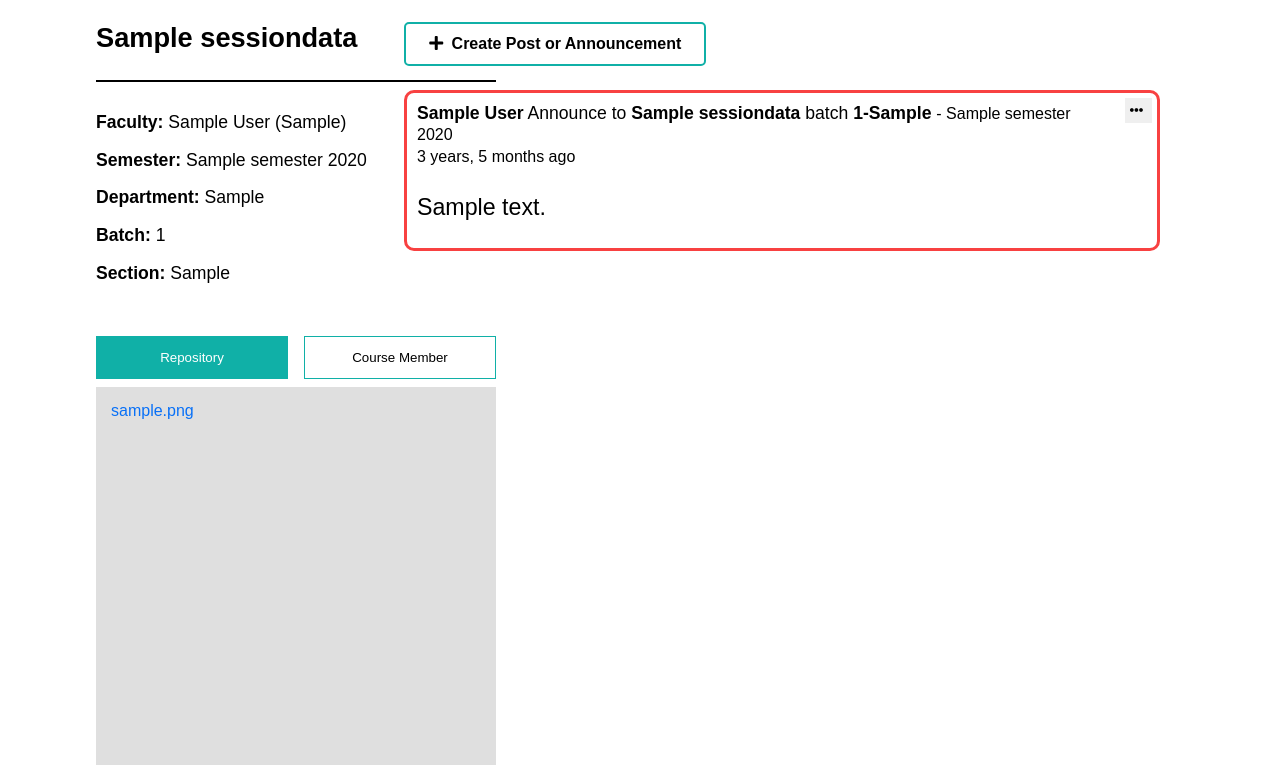
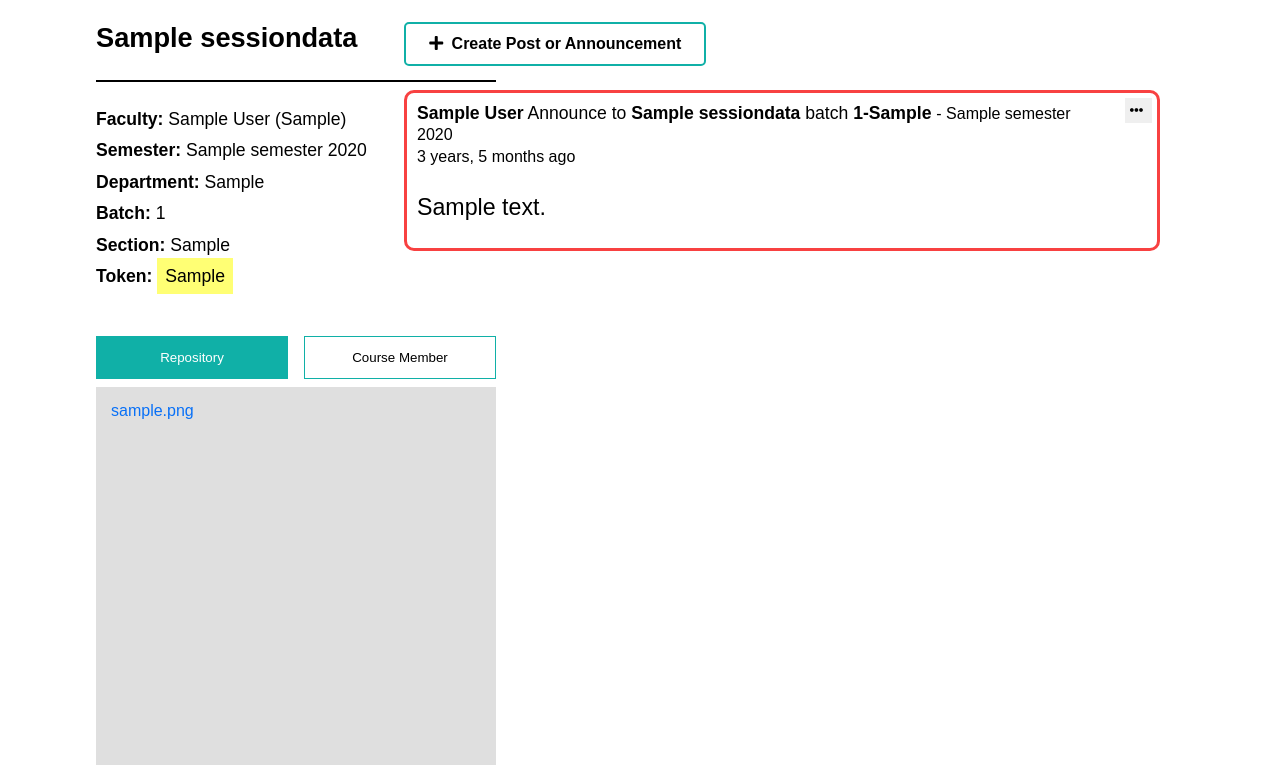
Before and after one commit to tanvirmahmud66/CSBox, a Django app: a page that uses csbox/templates/teacher/single_course.html in a window 1280 px wide. Shown: the part 55-820 px from the top of the page. Run offline with Django 4.2, Linux system fonts and the light colour scheme; a user stored in the database is signed in; tables that the repository leaves empty hold one stand-in row (values such as "Sample post"); grey boxes marked "Sample" are stand-in pictures.

Commit message:
unique token for each session - joining session

```diff
--- a/csbox/main/admin.py
+++ b/csbox/main/admin.py
@@ -33,7 +33,7 @@
 
 
 class SessionDataView(admin.ModelAdmin):
-    list_display = ('sessionName', 'department', 'batch', 'section', 'faculty', 'semester')
+    list_display = ('sessionName', 'token','department', 'batch', 'section', 'faculty','semester')
 
 
 class PostDBView(admin.ModelAdmin):
--- a/csbox/main/models.py
+++ b/csbox/main/models.py
@@ -126,7 +126,7 @@
     section = models.ForeignKey(Section, on_delete=models.CASCADE)
     faculty = models.ForeignKey(TeacherProfile, on_delete=models.CASCADE)
     semester = models.ForeignKey(Semester, on_delete=models.CASCADE)
-
+    token = models.CharField(max_length=5, null=True, blank=True)
     class Meta:
         verbose_name = 'Session Data'
         verbose_name_plural = 'Session Data'
--- a/csbox/main/views.py
+++ b/csbox/main/views.py
@@ -1,4 +1,6 @@
 import uuid
+import secrets
+import string
 from django.shortcuts import render, redirect
 from django.http import HttpResponse, JsonResponse
 from django.contrib.auth import authenticate, login, logout
@@ -374,6 +376,19 @@
 
 
 
+#-------------------------- Token generate ----------------------
+token_set = set()
+def generate_token(length):
+    characters = string.ascii_letters + string.digits
+    token = ''.join(secrets.choice(characters) for _ in range(length))
+    length = len(token_set)
+    token_set.add(token)
+    if len(token_set)==length+1:
+        return token
+    else:
+        generate_token(5)
+
+
 #================================================================== Courses
 @login_required(login_url='signin')
 def courses(request):
@@ -396,15 +411,18 @@
         sem = request.POST['semester']
         semester = Semester.objects.get(id=sem)
         teacher_id = TeacherProfile.objects.get(user=request.user)
+        new_token = generate_token(5)
         new_session = SessionData.objects.create(
             sessionName=sessionName,
             department=department,
             batch=batch,
             section=section,
             faculty=teacher_id,
-            semester=semester
+            semester=semester,
+            token=new_token,
         )
         new_session.save()
+        return redirect('teacher_courses')
     departments = Department.objects.all()
     batches = Batch.objects.all()
     semesters = Semester.objects.all()
--- a/csbox/static/css/teacher/single_course.css
+++ b/csbox/static/css/teacher/single_course.css
@@ -40,6 +40,11 @@
 .bold{
     font-weight: bold;
     color: black;
+}
+.token{
+    background-color: rgba(255, 255, 0, 0.545);
+    color: black;
+    padding: .5rem;
 }
 
 .other_info{
--- a/csbox/templates/teacher/single_course.html
+++ b/csbox/templates/teacher/single_course.html
@@ -68,6 +68,7 @@
                 <p class="element"><span class="bold">Department:</span> {{course_obj.department}}</p>
                 <p class="element"><span class="bold">Batch:</span> {{course_obj.batch}}</p>
                 <p class="element"><span class="bold">Section:</span> {{course_obj.section.section}}</p>
+                <p class="element"><span class="bold">Token:</span> <span class="token">{{course_obj.token}}</span></p>
             </div>
         </div>
         <div class="other_info">
```
Also changed, not shown: csbox/main/migrations/0027_sessiondata_token.py (added).
